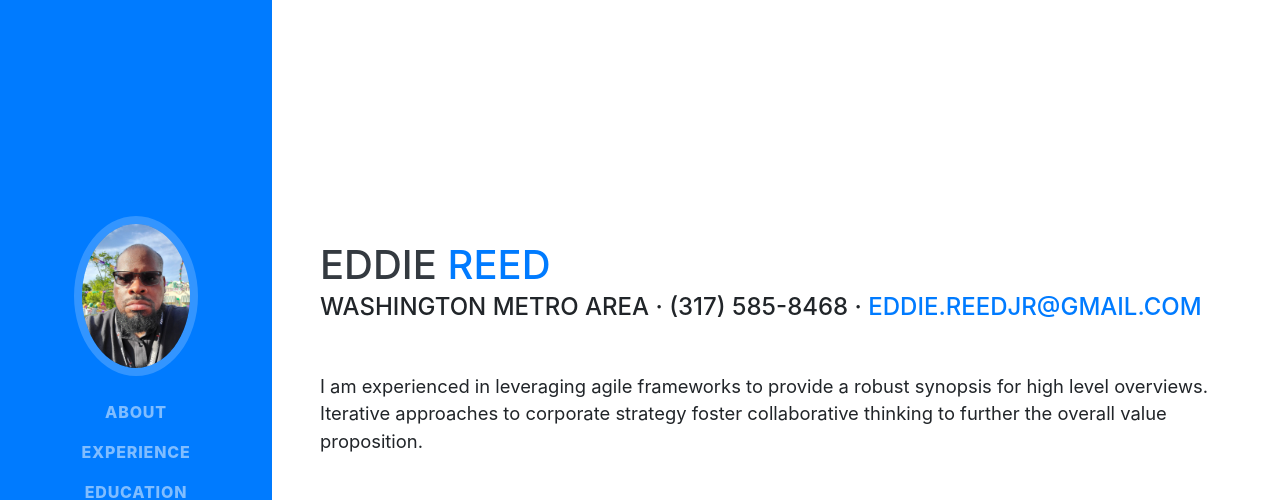
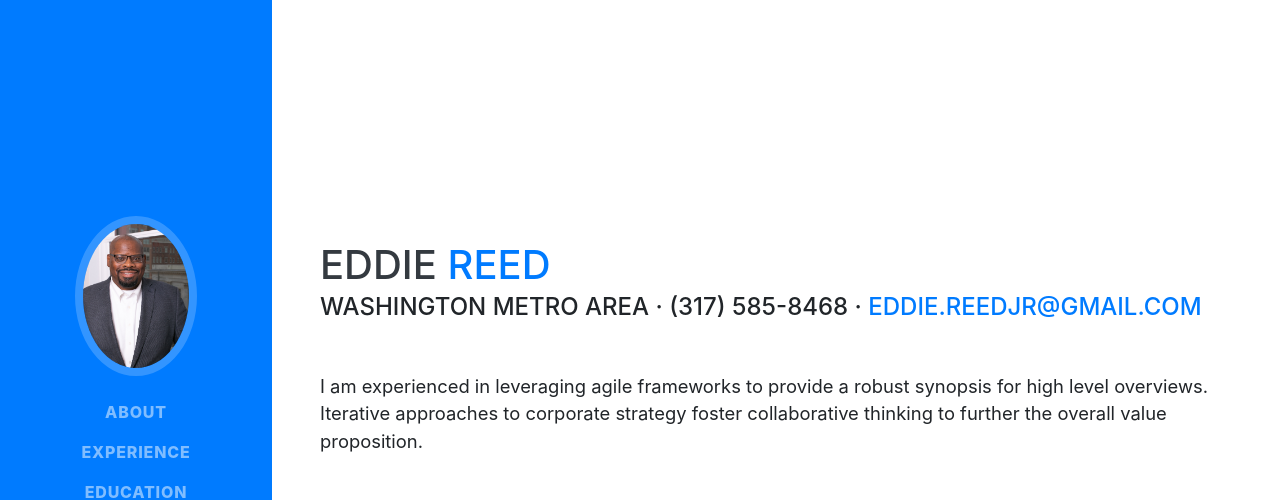
Before and after one commit to casheddie/casheddie.github.io, a website with bundled scripts: page index.html in a window 1280 px wide. Shown: the top 500 px of the page. Built offline with nearby package versions, Linux system fonts and the light colour scheme; a web font is replaced by a local one.

Commit message:
updated my photo to new headshot

```diff
--- a/index.html
+++ b/index.html
@@ -29,7 +29,7 @@
     <a class="navbar-brand js-scroll-trigger" href="#page-top">
       <span class="d-block d-lg-none">Clarence Taylor</span>
       <span class="d-none d-lg-block">
-        <img class="img-fluid img-profile rounded-circle mx-auto mb-2" src="img/Eddie-pic.jpg" alt="">
+        <img class="img-fluid img-profile rounded-circle mx-auto mb-2" src="img/eddie-pic2.jpg" alt="">
       </span>
     </a>
     <button class="navbar-toggler" type="button" data-toggle="collapse" data-target="#navbarSupportedContent" aria-controls="navbarSupportedContent" aria-expanded="false" aria-label="Toggle navigation">
```
Also changed, not shown: img/eddie-pic2.jpg (added), 1 other file.
